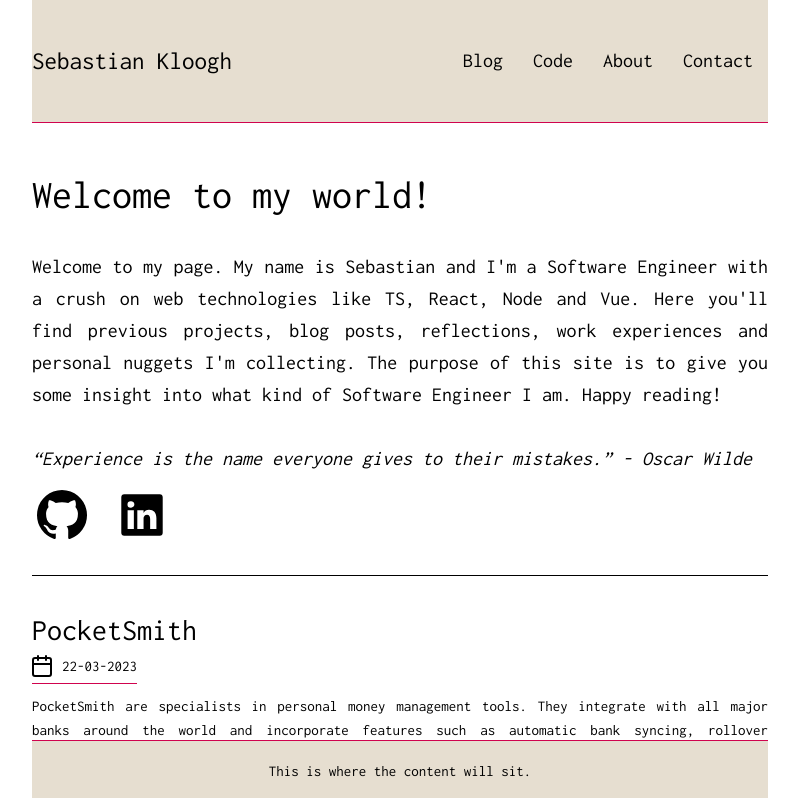
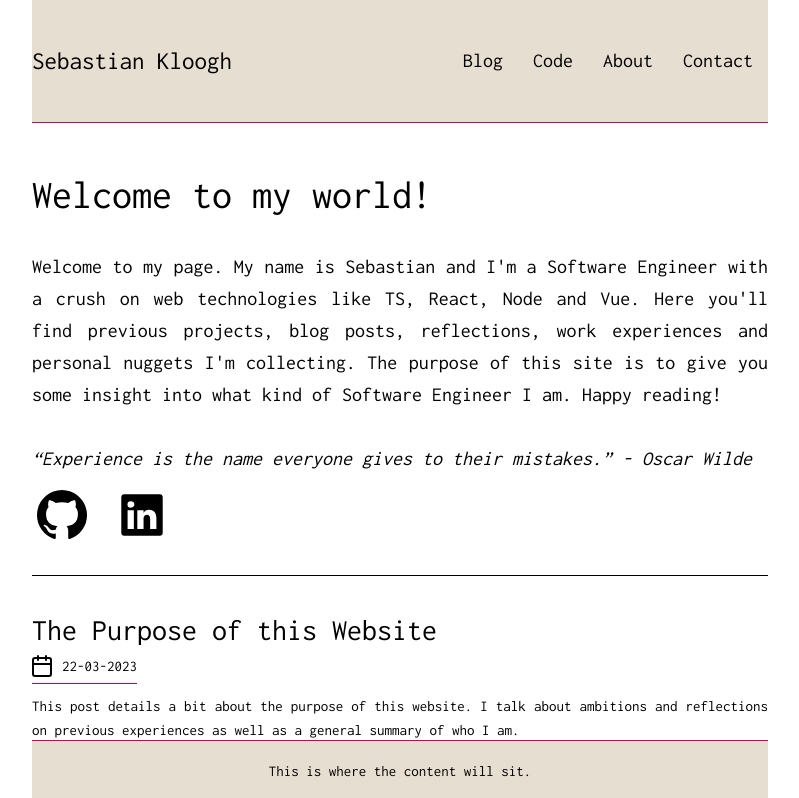
Before and after one commit to klooghbear/portfolio, a Vue app: page / in a window 1280 px wide. Shown: the top 798 px of the page, without its empty margins (240-1039 px from the left). Built offline with nearby package versions, Linux system fonts and the light colour scheme.

Commit message:
fix up panels

```diff
--- a/src/assets/main.css
+++ b/src/assets/main.css
@@ -9,17 +9,14 @@
   font-family: 'Inconsolata', monospace;
 }
 
-a,
-.green {
-  text-decoration: none;
-  color: hsla(160, 100%, 37%, 1);
-  transition: 0.4s;
-}
-
-@media (hover: hover) {
-  a:hover {
-    background-color: #00bd7e33;
-  }
+button {
+  background: none;
+	color: inherit;
+	border: none;
+	padding: 0;
+	font: inherit;
+	cursor: pointer;
+	outline: inherit;
 }
 
 @media (min-width: 1024px) {
--- a/src/components/App/App.vue
+++ b/src/components/App/App.vue
@@ -6,9 +6,9 @@
 
     <panel-group>
       <post-panel
-        :title="'PocketSmith'"
+        :title="'The Purpose of this Website'"
         :date="'22-03-2023'"
-        :description="pocketsmithDescription"
+        :description="description"
       />
     </panel-group>
 
@@ -35,24 +35,11 @@ export default {
   },
 
   computed: {
-    pocketsmithDescription() {
+    description() {
       return `
-        PocketSmith are specialists in personal money management tools. They
-        integrate with all major banks around the world and incorporate features
-        such as automatic bank syncing, rollover budgeting, customizable widgets
-        and much more.  The Pockies' are a passionate bunch who care about
-        software that's engaging, beautiful and robust. My role with PocketSmith
-        was mainly in the frontend team.  I might spend my day building out a
-        new customizable widget, creating a new notification banner for the
-        support team, updating some of the legacy libraries or creating new
-        components to improve our architecture.
-
-        <br>
-
-        <br>
-
-        I've learned a lot of lessons technically and personally working for
-        the team at PocketSmith.  I've summarized them below!
+        This post details a bit about the purpose of this website.  I talk about
+        ambitions and reflections on previous experiences as well as a general
+        summary of who I am.
       `.trim()
     }
   }
--- a/src/components/App/AppHeader.vue
+++ b/src/components/App/AppHeader.vue
@@ -59,7 +59,7 @@ export default {
 		cursor: pointer;
 
 		&:hover {
-			background: #eb92b2;
+			background: #eb92b339;
 			color: #d0034e;
 		}
 
--- a/src/components/App/AppSummary.vue
+++ b/src/components/App/AppSummary.vue
@@ -74,7 +74,7 @@ export default {
     align-items: center;
 
 		&:hover {
-			background-color: #eb92b2;
+			background-color: #eb92b339;
 		}
 	}
 }
--- a/src/components/Panels/PostPanel.vue
+++ b/src/components/Panels/PostPanel.vue
@@ -1,5 +1,5 @@
 <template>
-	<div class="post-panel">
+	<button href="/" class="post-panel">
 		<label class="post-panel__title">
 			{{ this.title }}
 		</label>
@@ -11,7 +11,7 @@
 		</label>
 
 		<div class="post-panel__description" v-html="this.description" />
-	</div>
+	</button>
 </template>
 
 <script lang="ts">
@@ -41,6 +41,12 @@ export default {
 .post-panel {
 	display: flex;
 	flex-direction: column;
+	cursor: pointer;
+	border-radius: 50px;
+
+	&:hover {
+		box-shadow: 0px 0px 16px 0 #eb92b339 0 0;
+	}
 
 	&__title {
 		font-size: 30px;
```
